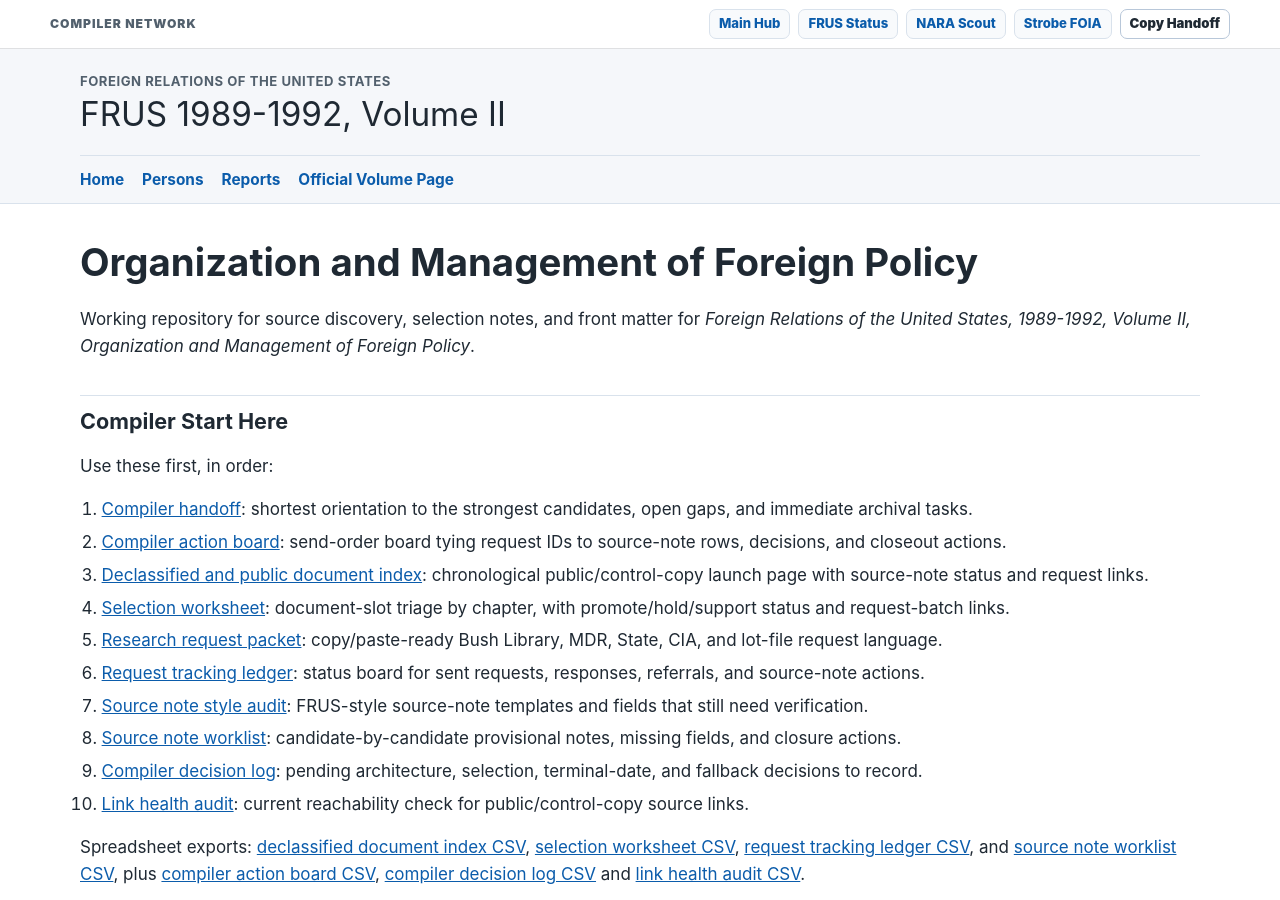
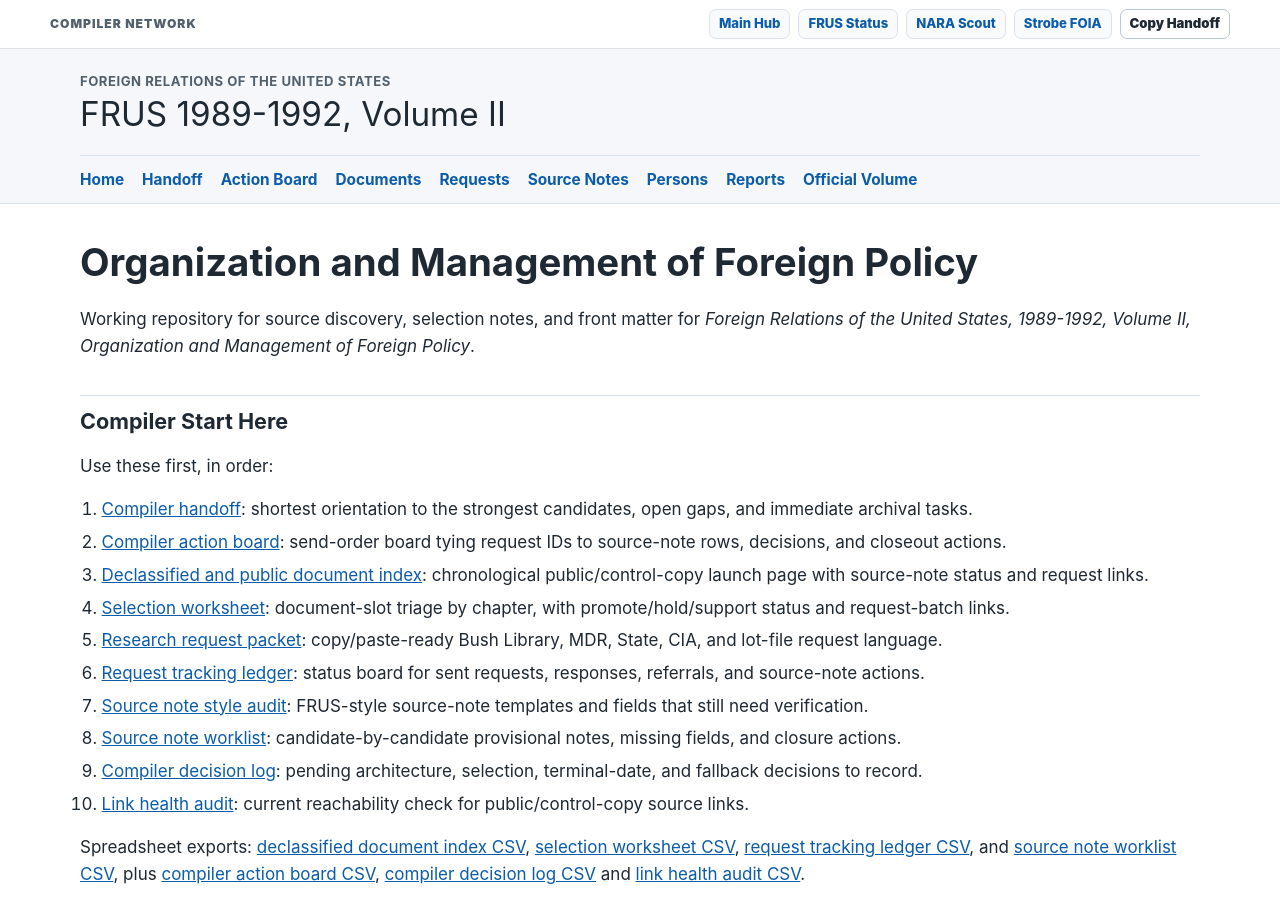
Before and after one commit to therealjameswilson/org-man-89-92, a Jekyll site: the page built from index.md, in a window 1280 px wide and 900 px high. Built offline with Jekyll 4.4.1, drawn with Linux system fonts in a browser that asks for light colours.

Commit message:
Add compiler workflow links to navigation

```diff
--- a/_layouts/default.html
+++ b/_layouts/default.html
@@ -274,9 +274,14 @@
       </div>
       <nav class="wrap" aria-label="Primary navigation">
         <a href="{{ '/' | relative_url }}">Home</a>
+        <a href="{{ '/reports/compiler-handoff.html' | relative_url }}">Handoff</a>
+        <a href="{{ '/reports/compiler-action-board.html' | relative_url }}">Action Board</a>
+        <a href="{{ '/reports/declassified-document-index.html' | relative_url }}">Documents</a>
+        <a href="{{ '/reports/research-request-packet.html' | relative_url }}">Requests</a>
+        <a href="{{ '/reports/source-note-worklist.html' | relative_url }}">Source Notes</a>
         <a href="{{ '/persons.html' | relative_url }}">Persons</a>
         <a href="{{ '/reports/' | relative_url }}">Reports</a>
-        <a href="https://history.state.gov/historicaldocuments/frus1989-92v02">Official Volume Page</a>
+        <a href="https://history.state.gov/historicaldocuments/frus1989-92v02">Official Volume</a>
       </nav>
     </header>
     <main class="wrap">
```
